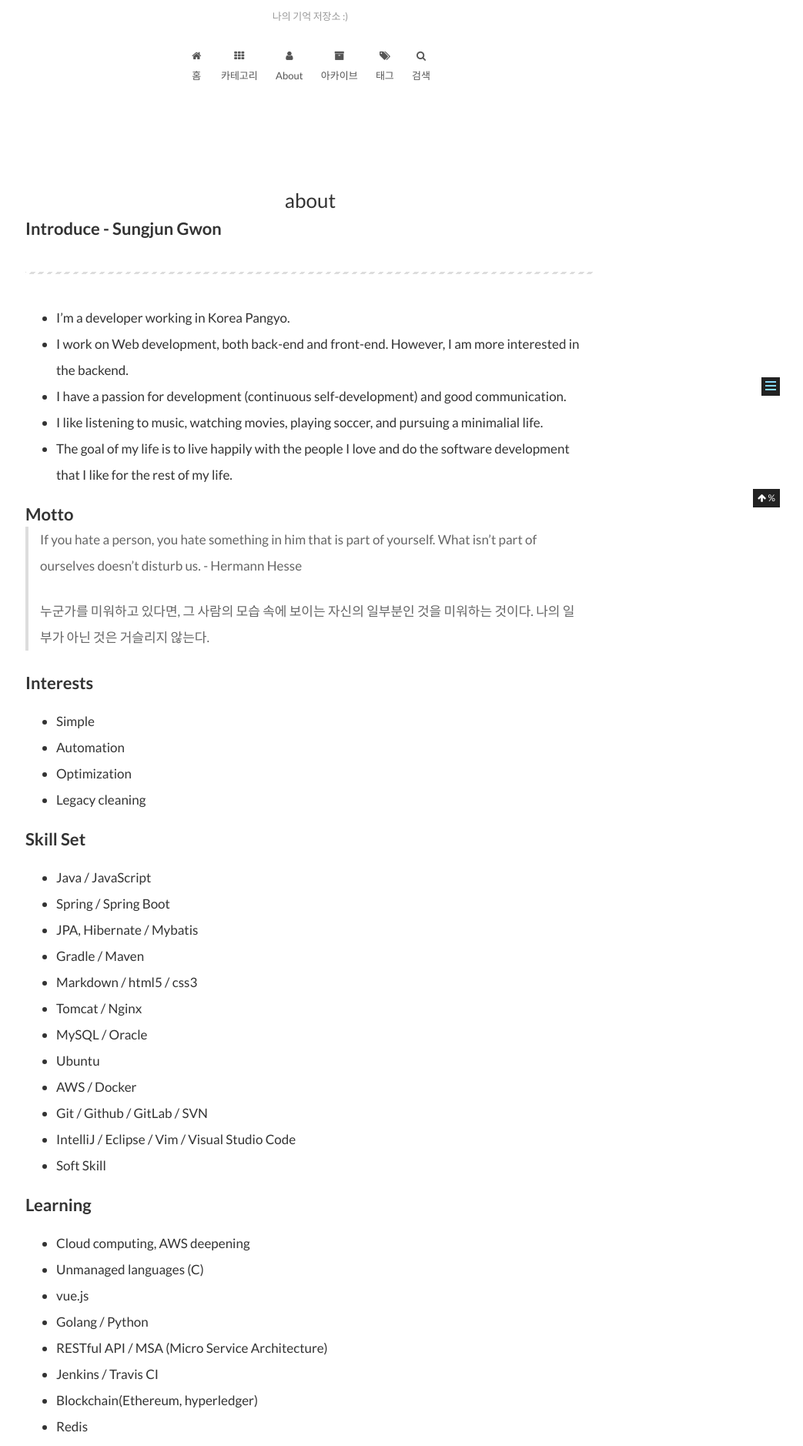
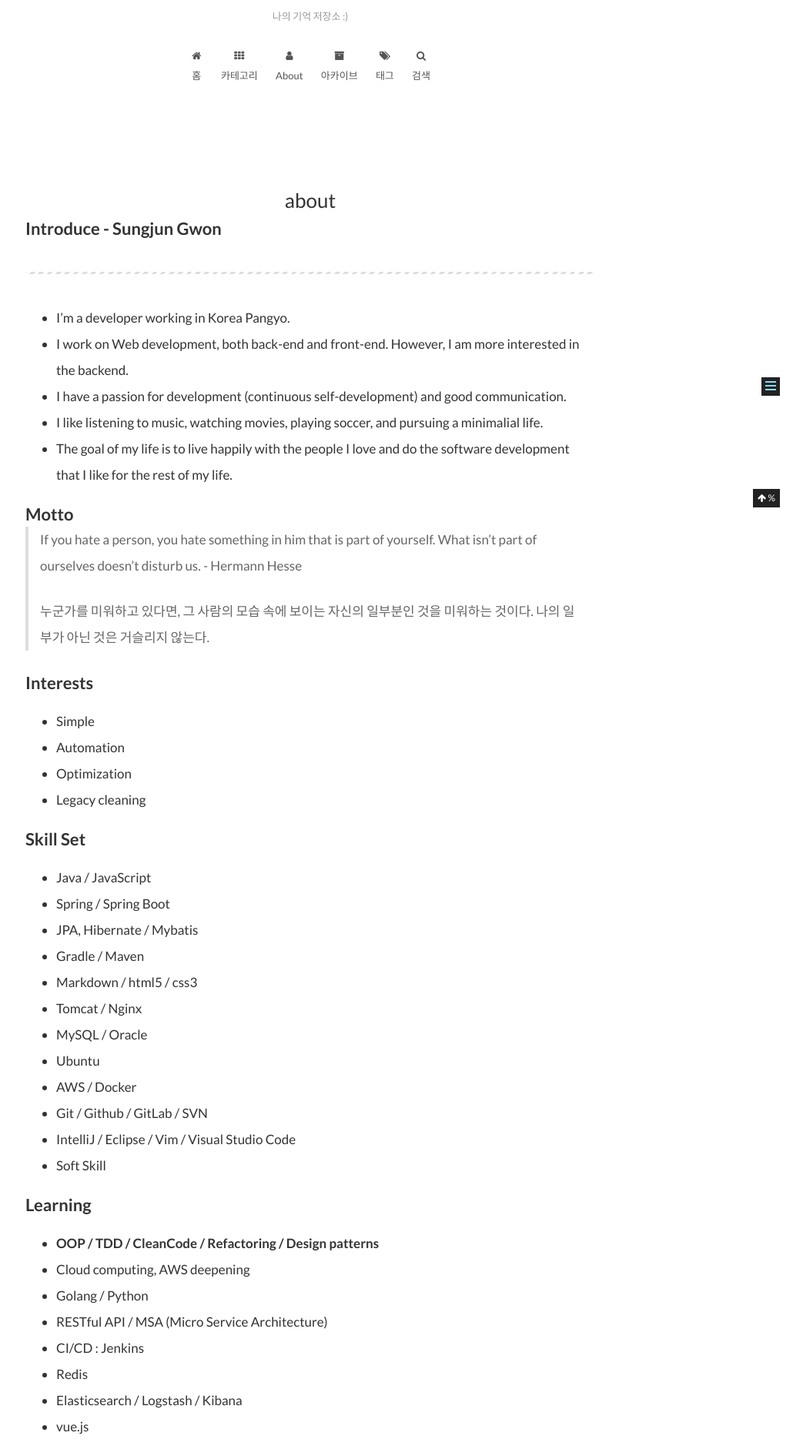
Before and after one commit to gwonsungjun/gwonsungjun.github.io, a Jekyll site: the page built from about/index.md, in a window 1280 px wide. Shown: the part 341-2219 px from the top of the page at 77% size, without its empty margins (237-1280 px from the left). Built offline with Jekyll 4.4.1, drawn with Linux system fonts in a browser that asks for light colours; comment, search, counter and statistics services are not loaded; some of the changed text lies outside the part shown.

Commit message:
Update About

```diff
--- a/about/index.md
+++ b/about/index.md
@@ -37,16 +37,15 @@ layout: page
 - Soft Skill
 
 # Learning
+- **OOP / TDD / CleanCode / Refactoring / Design patterns**
 - Cloud computing, AWS deepening
-- Unmanaged languages (C)
-- vue.js
 - Golang / Python
 - RESTful API / MSA (Micro Service Architecture)
-- Jenkins / Travis CI
-- Blockchain(Ethereum, hyperledger)
+- CI/CD : Jenkins
 - Redis
 - Elasticsearch / Logstash / Kibana
-- OOP / Refactoring / Design patterns / TDD
+- vue.js
+
 
 # My GitHub Contributions
 
@@ -59,14 +58,13 @@ layout: page
 
 ### What did I do?
 - 12cm laboratory, Web Devloper (front & back)
-  - Development & Deploy
+  - Development
     - Java, Spring, Springboot, JPA, MyBatis, Mysql
     - GitLab, SVN
     - javaScript, html, css
     - Developed on AWS(EC2, RDS, S3)
   - Operation (log monitoring, troubleshooting)
   - Technical Research
-    - Blockchain
 
 # Experiences
 - **[Community Activities]**
```
Also changed, not shown: other parts of about/index.md (+0 -1 lines).
